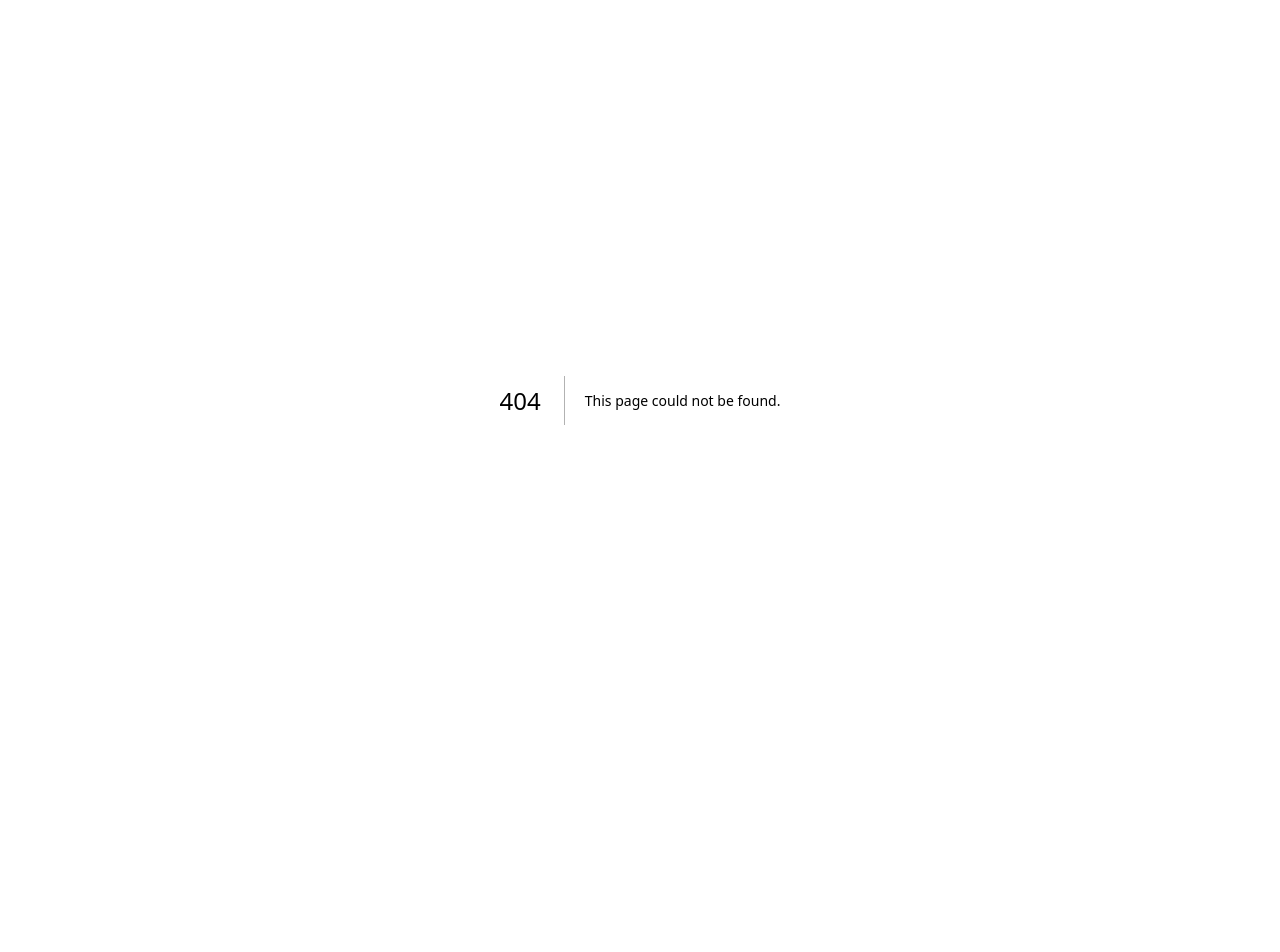
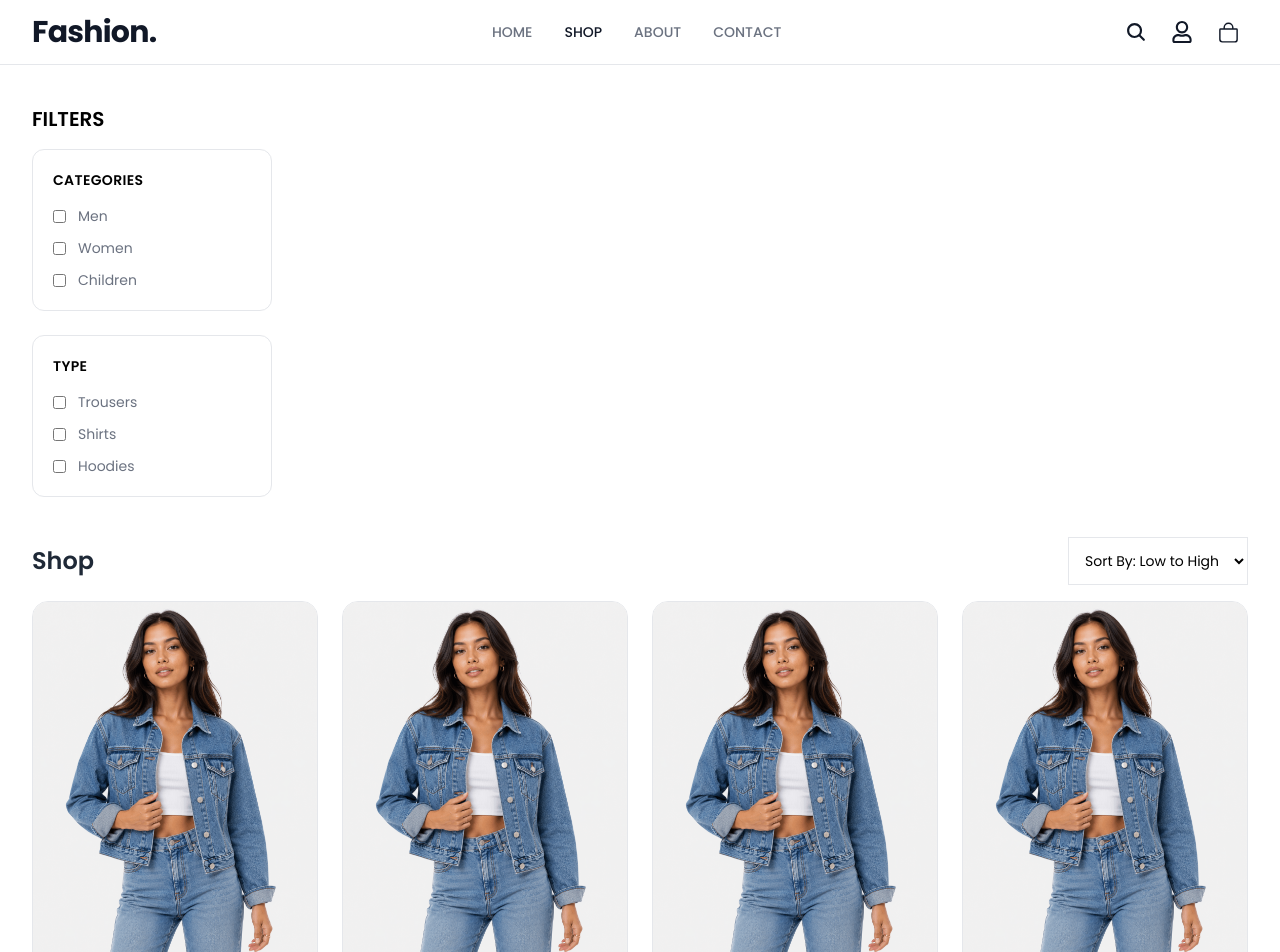
Before and after one commit to Ahmed-Soliman777/fashion, a Next.js app: page /shop in a window 1280 px wide. Before the commit this address had no page. Shown: the top 952 px of the page. Before the commit the page ends 800 px from the top, so only its background shows below. Built offline with nearby package versions, Linux system fonts and the light colour scheme.

Commit message:
create shop page

```diff
--- /dev/null
+++ b/app/shop/page.tsx
@@ -0,0 +1,43 @@
+import FrontendLayout from '@/components/layouts/FrontendLayout'
+import ProductCard from '@/components/products/ProductCard'
+import FilterOptions from '@/components/shop/FilterOptions'
+import { dummyShopProducts } from '@/dummyData'
+import React from 'react'
+
+const page = () => {
+    return (
+        <FrontendLayout>
+            <p className="flex flex-col sm:flex-row gap-5 my-10">
+                <FilterOptions />
+            </p>
+            <div className="flex-1">
+
+                <div className="flex justify-between items-center text-base sm:text-2xl mb-4">
+                    <h2 className="text-primary font-semibold">Shop</h2>
+                    <select className="border border-border text-sm p-3">
+                        <option value="low-high">
+                            Sort By: Low to High
+                        </option>
+                        <option value="high-low">
+                            Sort By: Low to High
+                        </option>
+                    </select>
+                </div>
+
+                <div className="grid grid-cols-2 gap-6 md:grid-cols-3 lg:grid-cols-4">
+                    {
+                        dummyShopProducts.map((product) => (
+                            <ProductCard
+                                key={product.id}
+                                product={product}
+                            />
+                        ))
+                    }
+                </div>
+
+            </div>
+        </FrontendLayout>
+    )
+}
+
+export default page
--- /dev/null
+++ b/components/shop/FilterOptions.tsx
@@ -0,0 +1,73 @@
+"use client"
+
+import { useState } from 'react'
+import { RiArrowRightDoubleFill } from 'react-icons/ri'
+
+const FilterOptions = () => {
+
+    const [showFilter, setShowFilter] = useState(false)
+
+    return (
+        <aside className="w-full sm:min-w-60 sm:max-w-60">
+
+            <button
+                onClick={() => setShowFilter(prev => !prev)}
+                className="mb-4 flex items-center gap-2 text-xl font-semibold sm:cursor-default">
+                FILTERS
+                <RiArrowRightDoubleFill
+                    className={`transition-transform duration-300 sm:hidden ${showFilter ? "rotate-90" : ""}`}
+                />
+            </button>
+
+            <div className={`space-y-6 sm:block ${showFilter ? "block" : "hidden"}`}>
+                <div className="rounded-xl border border-border p-5">
+
+                    <h3 className="mb-4 text-sm font-semibold tracking-wide">
+                        CATEGORIES
+                    </h3>
+
+                    <div className="space-y-3 text-sm text-muted-foreground">
+                        <label className="flex items-center gap-3">
+                            <input type="checkbox" />
+                            <span>Men</span>
+                        </label>
+                        <label className="flex items-center gap-3">
+                            <input type="checkbox" />
+                            <span>Women</span>
+                        </label>
+                        <label className="flex items-center gap-3">
+                            <input type="checkbox" />
+                            <span>Children</span>
+                        </label>
+                    </div>
+
+                </div>
+
+                <div className="rounded-xl border border-border p-5">
+                    <h3 className="mb-4 text-sm font-semibold tracking-wide">
+                        TYPE
+                    </h3>
+
+                    <div className="space-y-3 text-sm text-muted-foreground">
+                        <label className="flex items-center gap-3">
+                            <input type="checkbox" />
+                            <span>Trousers</span>
+                        </label>
+                        <label className="flex items-center gap-3">
+                            <input type="checkbox" />
+                            <span>Shirts</span>
+                        </label>
+                        <label className="flex items-center gap-3">
+                            <input type="checkbox" />
+                            <span>Hoodies</span>
+                        </label>
+                    </div>
+
+                </div>
+            </div>
+
+        </aside>
+    )
+}
+
+export default FilterOptions
--- a/dummyData.tsx
+++ b/dummyData.tsx
@@ -63,3 +63,66 @@
         price: 79.99
     },
 ]
+
+export const dummyShopProducts = [
+    {
+        id: 1,
+        name: "Classic Jacket",
+        image: "/product1.png",
+        price: 79.99
+    },
+    {
+        id: 2,
+        name: "Classic Jacket",
+        image: "/product1.png",
+        price: 79.99
+    },
+    {
+        id: 3,
+        name: "Classic Jacket",
+        image: "/product1.png",
+        price: 79.99
+    },
+    {
+        id: 4,
+        name: "Classic Jacket",
+        image: "/product1.png",
+        price: 79.99
+    },
+    {
+        id: 5,
+        name: "Classic Jacket",
+        image: "/product1.png",
+        price: 79.99
+    },
+    {
+        id: 6,
+        name: "Classic Jacket",
+        image: "/product1.png",
+        price: 79.99
+    },
+    {
+        id: 7,
+        name: "Classic Jacket",
+        image: "/product1.png",
+        price: 79.99
+    },
+    {
+        id: 8,
+        name: "Classic Jacket",
+        image: "/product1.png",
+        price: 79.99
+    },
+    {
+        id: 9,
+        name: "Classic Jacket",
+        image: "/product1.png",
+        price: 79.99
+    },
+    {
+        id: 10,
+        name: "Classic Jacket",
+        image: "/product1.png",
+        price: 79.99
+    },
+]
```
